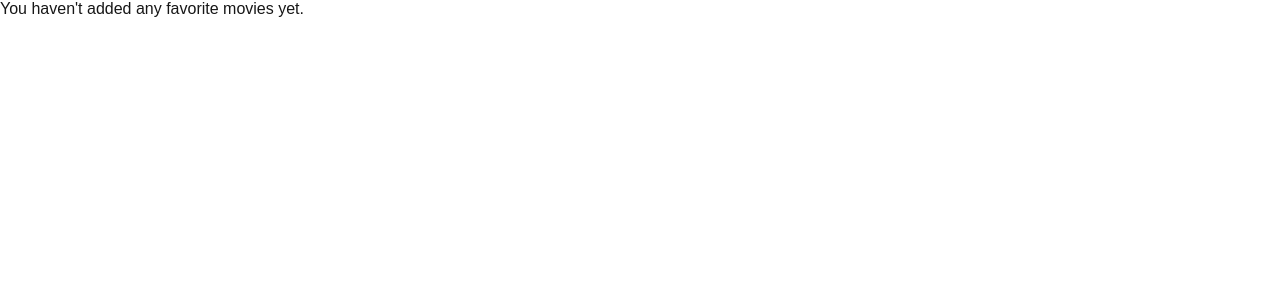
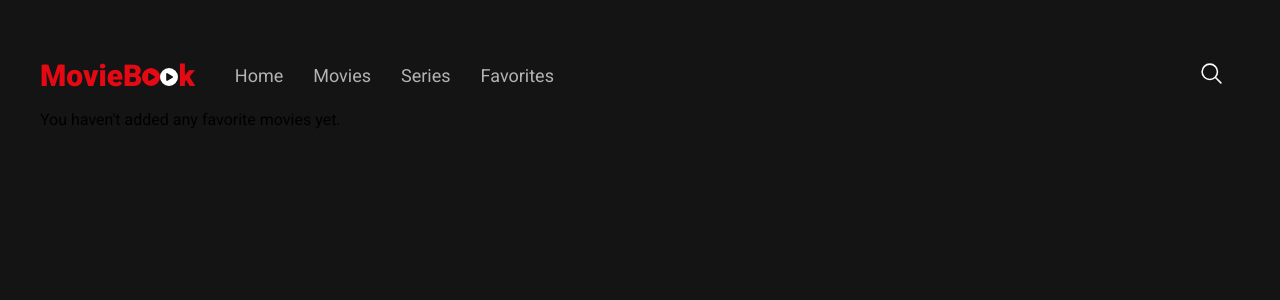
Before and after one commit to ayonaalex/cineSearch, a Next.js app: page /favourites in a window 1280 px wide. Shown: the top 300 px of the page. Built offline with nearby package versions, Linux system fonts and the light colour scheme.

Commit message:
chore: layout

```diff
--- a/src/app/globals.css
+++ b/src/app/globals.css
@@ -1,42 +1,39 @@
 :root {
-  --background: #ffffff;
+  --background: #141414;
+    /* --background: #fff; */
+
   --foreground: #171717;
+  --netflixRed: #e50914;
+  --darkGrey: #221f1f;
+  --lightGrey: #b3b3b3;
+  --white: #fff;
 }
 
-@media (prefers-color-scheme: dark) {
+/* @media (prefers-color-scheme: dark) {
   :root {
     --background: #0a0a0a;
     --foreground: #ededed;
   }
-}
+} */
 
 html,
 body {
   max-width: 100vw;
   overflow-x: hidden;
-}
-
-body {
-  color: var(--foreground);
-  background: var(--background);
+  padding: 20px;
   font-family: Arial, Helvetica, sans-serif;
   -webkit-font-smoothing: antialiased;
   -moz-osx-font-smoothing: grayscale;
+  font-family: "Roboto", sans-serif;
+  background-color: var(--background);
 }
-
 * {
   box-sizing: border-box;
   padding: 0;
   margin: 0;
 }
-
-a {
-  color: inherit;
-  text-decoration: none;
-}
-
-@media (prefers-color-scheme: dark) {
-  html {
-    color-scheme: dark;
+@media (max-width: 500px) {
+  body {
+    padding: 10px 2px;
   }
 }
--- a/src/app/layout.tsx
+++ b/src/app/layout.tsx
@@ -1,17 +1,6 @@
 import type { Metadata } from "next";
-import localFont from "next/font/local";
 import "./globals.css";
-
-const geistSans = localFont({
-  src: "./fonts/GeistVF.woff",
-  variable: "--font-geist-sans",
-  weight: "100 900",
-});
-const geistMono = localFont({
-  src: "./fonts/GeistMonoVF.woff",
-  variable: "--font-geist-mono",
-  weight: "100 900",
-});
+import Header from "@/components/Header/index";
 
 export const metadata: Metadata = {
   title: "Create Next App",
@@ -25,7 +14,20 @@ export default function RootLayout({
 }>) {
   return (
     <html lang="en">
-      <body className={`${geistSans.variable} ${geistMono.variable}`}>
+      <head>
+        <link
+          href="https://fonts.googleapis.com/css2?family=Roboto:wght@400;700&display=swap"
+          rel="stylesheet"
+        />
+        <link rel="preconnect" href="https://fonts.googleapis.com" />
+        <link rel="preconnect" href="https://fonts.gstatic.com" />
+        <link
+          href="https://fonts.googleapis.com/css2?family=Roboto:ital,wght@0,100;0,300;0,400;0,500;0,700;0,900;1,100;1,300;1,400;1,500;1,700;1,900&display=swap"
+          rel="stylesheet"
+        />
+      </head>
+      <body>
+        <Header />
         {children}
       </body>
     </html>
--- a/src/app/page.module.css
+++ b/src/app/page.module.css
@@ -1,203 +1,20 @@
 .page {
-  --gray-rgb: 0, 0, 0;
-  --gray-alpha-200: rgba(var(--gray-rgb), 0.08);
-  --gray-alpha-100: rgba(var(--gray-rgb), 0.05);
-
-  --button-primary-hover: #383838;
-  --button-secondary-hover: #f2f2f2;
-
-  display: grid;
-  grid-template-rows: 20px 1fr 20px;
-  align-items: center;
-  justify-items: center;
-  min-height: 100svh;
-  padding: 80px;
-  gap: 64px;
-  font-family: var(--font-geist-sans);
+    width: 100%;
+    display: flex;
+    flex-wrap: wrap;
 }
 
-.input-container {
-  display: flex;
-  align-items: center;
-  margin: 20px;
-}
-
-.styled-input {
-  padding: 10px;
-  border: 1px solid #ccc;
-  border-radius: 4px;
-  font-size: 16px;
-  width: 300px;
-  transition: border-color 0.3s;
-
-  &:focus {
-    border-color: #0070f3;
-    outline: none;
-  }
-}
-
-.searchButton {
-  margin-left: 10px;
-  padding: 10px 15px;
-  background-color: #0070f3;
-  color: white;
-  border: none;
-  border-radius: 4px;
-  cursor: pointer;
-  font-size: 16px;
-
-  &:hover {
-    background-color: #005bb5;
-  }
-}
-
-@media (prefers-color-scheme: dark) {
-  .page {
-    --gray-rgb: 255, 255, 255;
-    --gray-alpha-200: rgba(var(--gray-rgb), 0.145);
-    --gray-alpha-100: rgba(var(--gray-rgb), 0.06);
-
-    --button-primary-hover: #ccc;
-    --button-secondary-hover: #1a1a1a;
-  }
-}
-
-.main {
-  display: flex;
-  flex-direction: column;
-  gap: 32px;
-  grid-row-start: 2;
-}
-
-.main ol {
-  font-family: var(--font-geist-mono);
-  padding-left: 0;
-  margin: 0;
-  font-size: 14px;
-  line-height: 24px;
-  letter-spacing: -0.01em;
-  list-style-position: inside;
-}
-
-.main li:not(:last-of-type) {
-  margin-bottom: 8px;
-}
-
-.main code {
-  font-family: inherit;
-  background: var(--gray-alpha-100);
-  padding: 2px 4px;
-  border-radius: 4px;
-  font-weight: 600;
-}
-
-.ctas {
-  display: flex;
-  gap: 16px;
-}
-
-.ctas a {
-  appearance: none;
-  border-radius: 128px;
-  height: 48px;
-  padding: 0 20px;
-  border: none;
-  border: 1px solid transparent;
-  transition:
-    background 0.2s,
-    color 0.2s,
-    border-color 0.2s;
-  cursor: pointer;
-  display: flex;
-  align-items: center;
-  justify-content: center;
-  font-size: 16px;
-  line-height: 20px;
-  font-weight: 500;
-}
-
-a.primary {
-  background: var(--foreground);
-  color: var(--background);
-  gap: 8px;
-}
-
-a.secondary {
-  border-color: var(--gray-alpha-200);
-  min-width: 180px;
-}
-
-.footer {
-  grid-row-start: 3;
-  display: flex;
-  gap: 24px;
-}
-
-.footer a {
-  display: flex;
-  align-items: center;
-  gap: 8px;
-}
-
-.footer img {
-  flex-shrink: 0;
-}
-
-/* Enable hover only on non-touch devices */
-@media (hover: hover) and (pointer: fine) {
-  a.primary:hover {
-    background: var(--button-primary-hover);
-    border-color: transparent;
-  }
-
-  a.secondary:hover {
-    background: var(--button-secondary-hover);
-    border-color: transparent;
-  }
-
-  .footer a:hover {
-    text-decoration: underline;
-    text-underline-offset: 4px;
-  }
-}
-
-@media (max-width: 600px) {
-  .page {
-    padding: 32px;
-    padding-bottom: 80px;
-  }
-
-  .main {
-    align-items: center;
-  }
-
-  .main ol {
-    text-align: center;
-  }
-
-  .ctas {
-    flex-direction: column;
-  }
-
-  .ctas a {
-    font-size: 14px;
-    height: 40px;
-    padding: 0 16px;
-  }
-
-  a.secondary {
-    min-width: auto;
-  }
-
-  .footer {
-    flex-wrap: wrap;
+.searchWrapper{
+    display: flex;
+    width: 100%;
     align-items: center;
     justify-content: center;
-  }
+    gap: 10px;
+    flex-wrap: wrap;
+    box-shadow: 4px 4px 10px rgba(0, 0, 0, 0.3);
+    padding: 0 10px;
+    border-radius: 4px;
+    height: 80px;
+    margin-top: 20px;
+
 }
-
-@media (prefers-color-scheme: dark) {
-  .logo {
-    filter: invert();
-  }
-}
--- a/src/app/search/page.tsx
+++ b/src/app/search/page.tsx
@@ -1,6 +1,6 @@
 import { searchMovies } from "./actions";
 import Link from "next/link";
-import MovieCard from "@/components/movieCard";
+import MovieCard from "@/components/MovieCard";
 import styles from "./search.module.css";
 
 export default async function SearchPage({
@@ -14,9 +14,9 @@ export default async function SearchPage({
   return (
     <div className={styles.pageWrapper}>
       {movies?.results?.map((movie) => (
-        <Link href={`/moviePage/${movie.id}`}>
+        <div className={styles.movieContainer}>
           <MovieCard movie={movie} key={movie.id} />
-        </Link>
+        </div>
       ))}
     </div>
   );
```
Also changed, not shown: src/app/page.tsx (+26 -10 lines).
